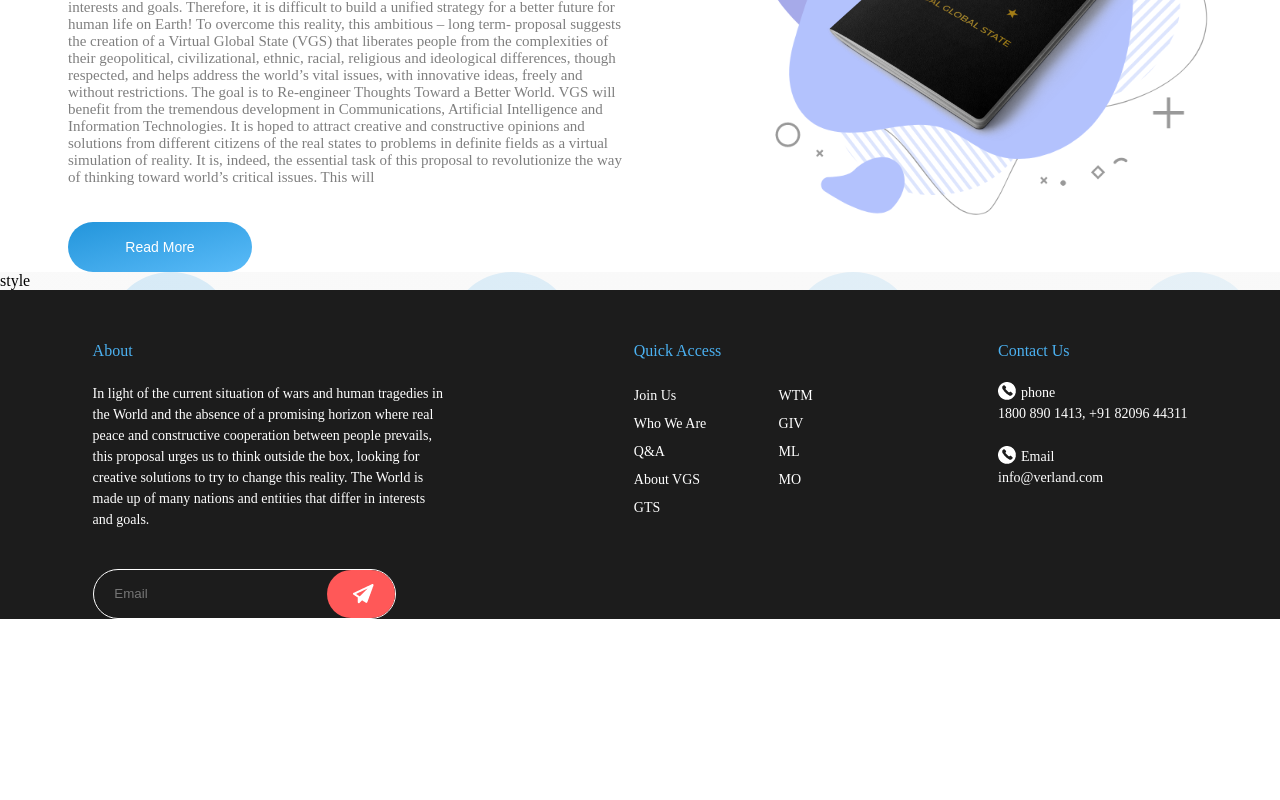
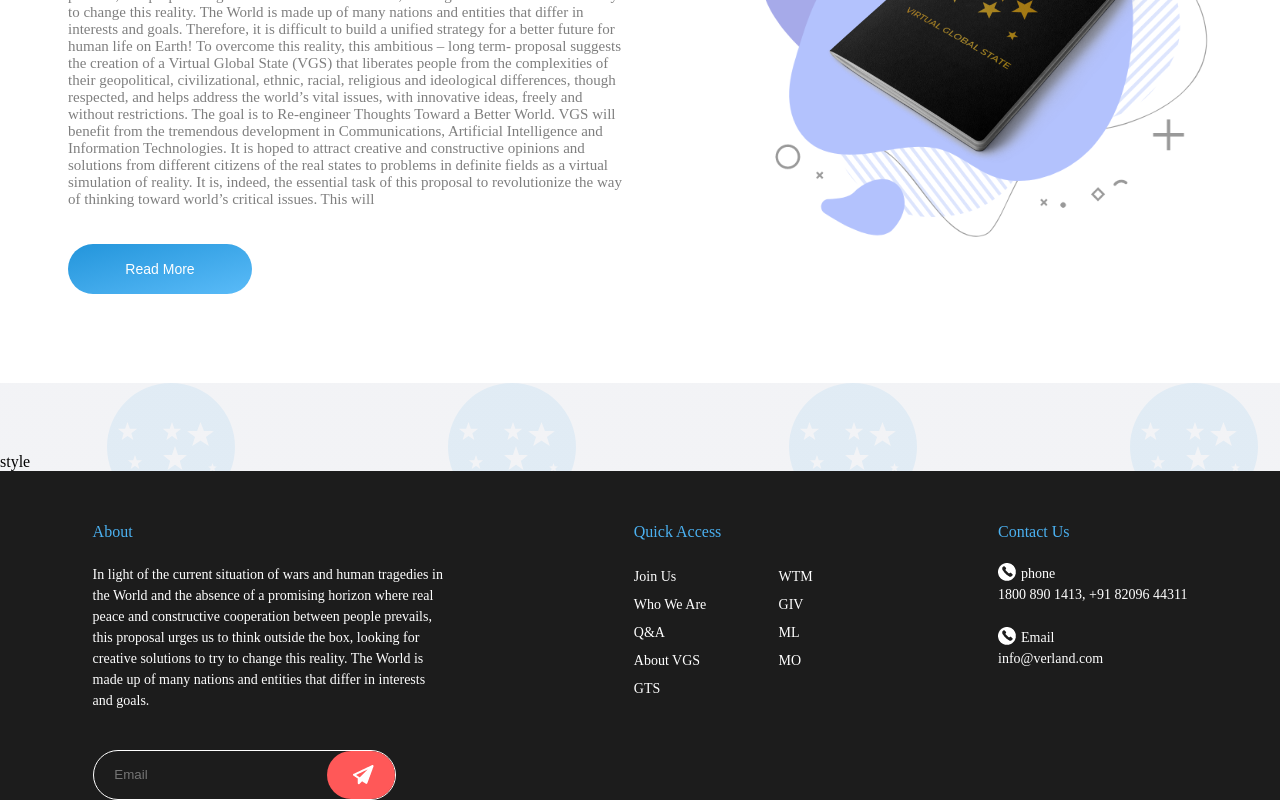
Before and after one commit to Ola-22/virtual-global, a React (Create React App) app: page / in a window 1280 px wide. Shown: the part 1411-2211 px from the top of the page. Before the commit the page ends 2030 px from the top, so only its background shows below. Built offline with nearby package versions, Linux system fonts and the light colour scheme.

Commit message:
Add style using styled-components library

```diff
--- a/src/Components/AboutVGS/style.js
+++ b/src/Components/AboutVGS/style.js
@@ -37,6 +37,7 @@ export const AboutContainer = styled.div`
       font-size: 14px;
       color: #ffffff;
       margin-top: 36px;
+      margin-bottom: 89px;
     }
   }
 
--- /dev/null
+++ b/src/Components/Answer&Questions/style.js
@@ -0,0 +1,3 @@
+import styled from "styled-components";
+
+export const AccordianContainer = styled.div``;
--- a/src/Components/Banner/style.js
+++ b/src/Components/Banner/style.js
@@ -7,6 +7,7 @@ export const BannerContainer = styled.div`
   flex-wrap: wrap;
   flex-direction: column;
   position: relative;
+  padding-bottom: 22px;
   background: linear-gradient(
       to right,
       rgba(248, 248, 248, 0.8),
--- a/src/Components/PopularDiscussions/style.js
+++ b/src/Components/PopularDiscussions/style.js
@@ -1,12 +1,53 @@
 import styled from "styled-components";
 
 export const PopularContainer = styled.div`
-  display: flex;
   position: relative;
   background: linear-gradient(
       to right,
-      rgba(248, 248, 248, 0.8),
-      rgba(248, 248, 248, 0.9)
+      rgba(241, 242, 245, 0.9),
+      rgba(241, 242, 245, 0.9)
     ),
     url(/images/background.png);
+
+  padding-top: 70px;
+  & h1 {
+    font-size: 36px;
+    text-align: center;
+    text-transform: uppercase;
+    position: relative;
+    margin-bottom: 89px;
+
+    &::after {
+      content: "";
+      width: 91px;
+      height: 2px;
+      color: #4bb1f1;
+      background-color: #4bb1f1;
+      position: absolute;
+      left: 47%;
+      display: flex;
+    }
+  }
 `;
+
+export const PrevArrow = styled.div`
+  position: absolute;
+  top: 40%;
+  left: 2%;
+  z-index: 2;
+  cursor: pointer;
+  &:before {
+    display: none;
+  }
+`;
+
+export const NextArrow = styled.div`
+  position: absolute;
+  top: 40%;
+  right: 2%;
+  cursor: pointer;
+
+  &:before {
+    display: none;
+  }
+`;
```
Also changed, not shown: src/Components/PopularDiscussions/CardPopular/style.js (added, +43 -0 lines).
